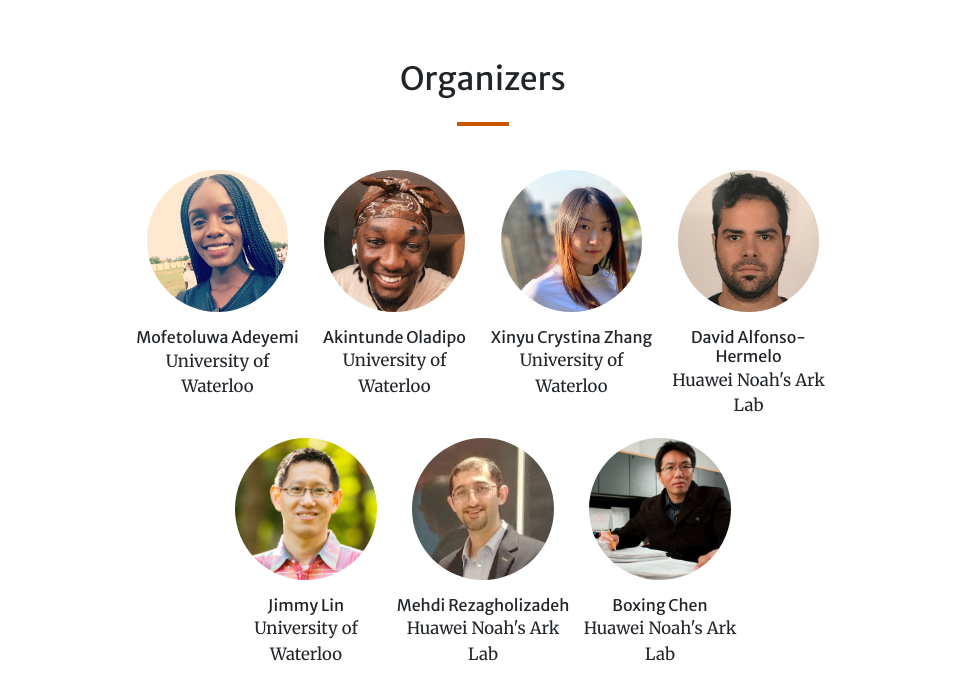
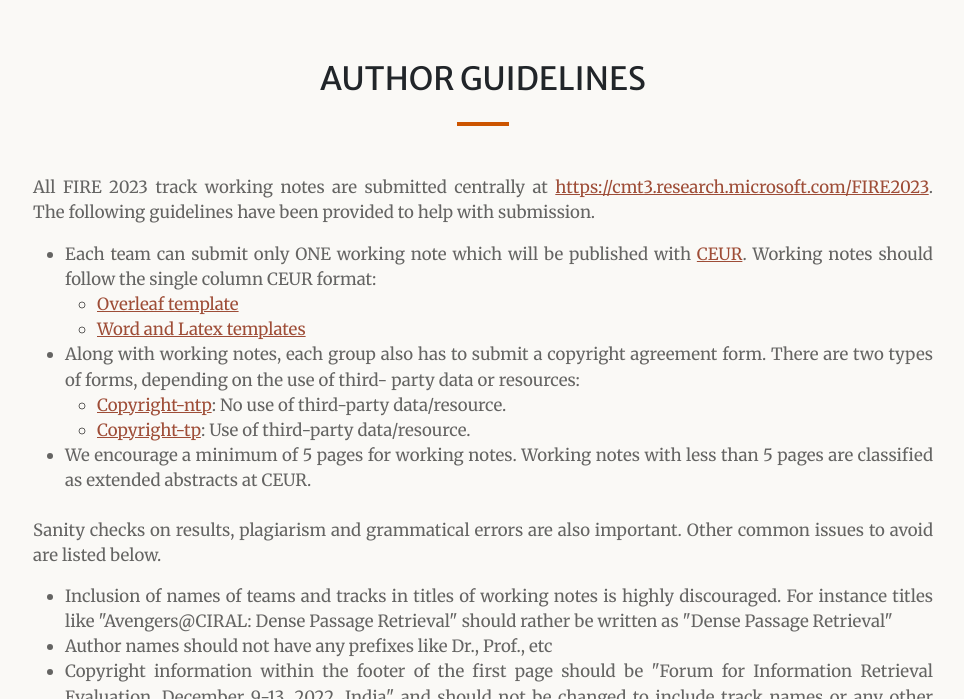
Before and after one commit to ciralproject/ciralproject.github.io, a Jekyll site: the page built from index.md, in a window 1280 px wide and 900 px high, scrolled down 3767 px, cut to the strip 201-900 px from the top of the window. Shown: the whole strip, without its empty margins (157-1121 px from the left). Built offline with Jekyll 4.4.1, drawn with Linux system fonts in a browser that asks for light colours; comment, search, counter and statistics services are not loaded; some of the changed text lies outside the part shown.

Commit message:
Add author guidelines

```diff
--- a/_data/menus.yml
+++ b/_data/menus.yml
@@ -13,6 +13,8 @@ header:
   url: /#timeline
 - title: RESULTS
   url: /#results
+- title: AUTHOR GUIDES
+  url: /#author-guides
 - title: ORGANIZERS
   url: /#organizers
 # - title: Correspondence
--- /dev/null
+++ b/_includes/author-guidelines.html
@@ -0,0 +1,19 @@
+<section id="{{ section.section_id }}" class="page-section {{ section.background_style }}">
+  <div class="container px-4 px-lg-2 justify-content">
+    <h2 class="text-dark mt-0 text-center">{{ section.title }}</h2>
+    <hr class="divider border border-2 border-primary ">
+    <br>
+    <!-- <div class="row gx-4 gx-lg-5 justify-content-left">
+      <div class="col-lg-8 col-xl-6 {{ section.text_style | default: 'text-left' }}">
+        <div class="text-dark-50 mb-4 ">{{ section.text1 | markdownify }}</div>
+      </div>
+    </div> -->
+    <div class="col-lg-12 align-text-justify {{ section.text_style | default: 'justify-content-center' }}">
+      <div class="text-black-50 mb-4 ">{{ section.text1 | markdownify }}</div>
+    </div>
+    <div class="col-lg-12 align-text-justify {{ section.text_style | default: 'text-justify' }}">
+      <div class="text-black-50 mb-4 ">{{ section.text2 | markdownify }}</div>
+    </div>
+    {% include actions.html actions=section.actions %}
+  </div>
+</section>
--- a/index.md
+++ b/index.md
@@ -198,6 +198,42 @@ sections:
         </tr>
         </table>
 
+  - type: author-guidelines.html
+    section_id: author-guides
+    background_style: bg-primary
+    title: AUTHOR GUIDELINES
+    text1: >
+      All FIRE 2023 track working notes are submitted centrally at <a href="https://cmt3.research.microsoft.com/FIRE2023">https://cmt3.research.microsoft.com/FIRE2023</a>. The following guidelines have been provided to help with submission.
+
+      <ul>
+        <li>
+        Each team can submit only ONE working note which will be published with <a href="https://ceur-ws.org/">CEUR</a>. Working notes should follow the single column CEUR format:
+          <ul>
+            <li><a href="https://www.overleaf.com/read/gwhxnqcghhdt">Overleaf template</a></li>
+            <li><a href="assets/CEURART.zip">Word and Latex templates</a></li>
+          </ul>
+        </li>
+        <li>
+        Along with working notes, each group also has to submit a copyright agreement form. There are two types of forms, depending on the use of third- party data or resources:
+          <ul>
+            <li><a href="assets/ceur-author-agreement-ccby-ntp.pdf">Copyright-ntp</a>: No use of third-party data/resource.</li>
+            <li><a href="assets/ceur-author-agreement-ccby-tp.pdf">Copyright-tp</a>: Use of third-party data/resource.</li>
+          </ul>
+        </li>
+        <li>
+          We encourage a minimum of 5 pages for working notes. Working notes with less than 5 pages are classified as extended abstracts at CEUR.
+        </li>
+      </ul>
+
+    text2: >
+      Sanity checks on results, plagiarism and grammatical errors are also important. Other common issues to avoid are listed below.
+
+      <ul>
+        <li>Inclusion of names of teams and tracks in titles of working notes is highly discouraged. For instance titles like "Avengers@CIRAL: Dense Passage Retrieval" should rather be written as "Dense Passage Retrieval"</li>
+        <li>Author names should not have any prefixes like Dr., Prof., etc</li>
+        <li>Copyright information within the footer of the first page should be "Forum for Information Retrieval Evaluation, December 9-13, 2022, India" and should not be changed to include track names or any other details/modifications.</li>
+      </ul>
+
 
   - type: organizers.html
     section_id: organizers
```
Also changed, not shown: 3 other files.
